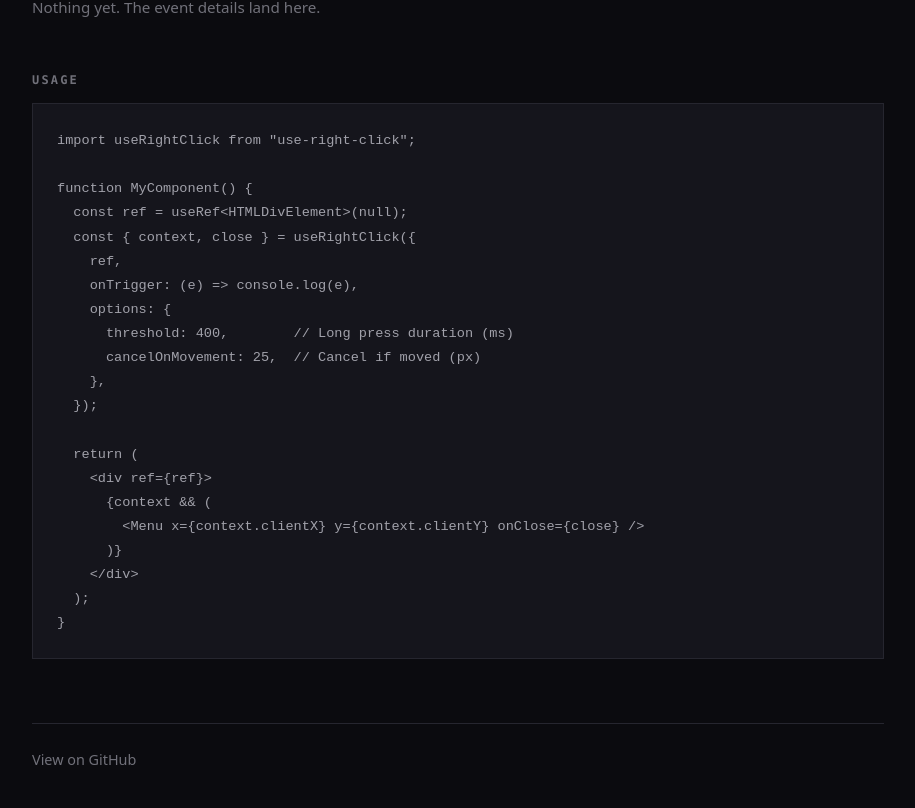
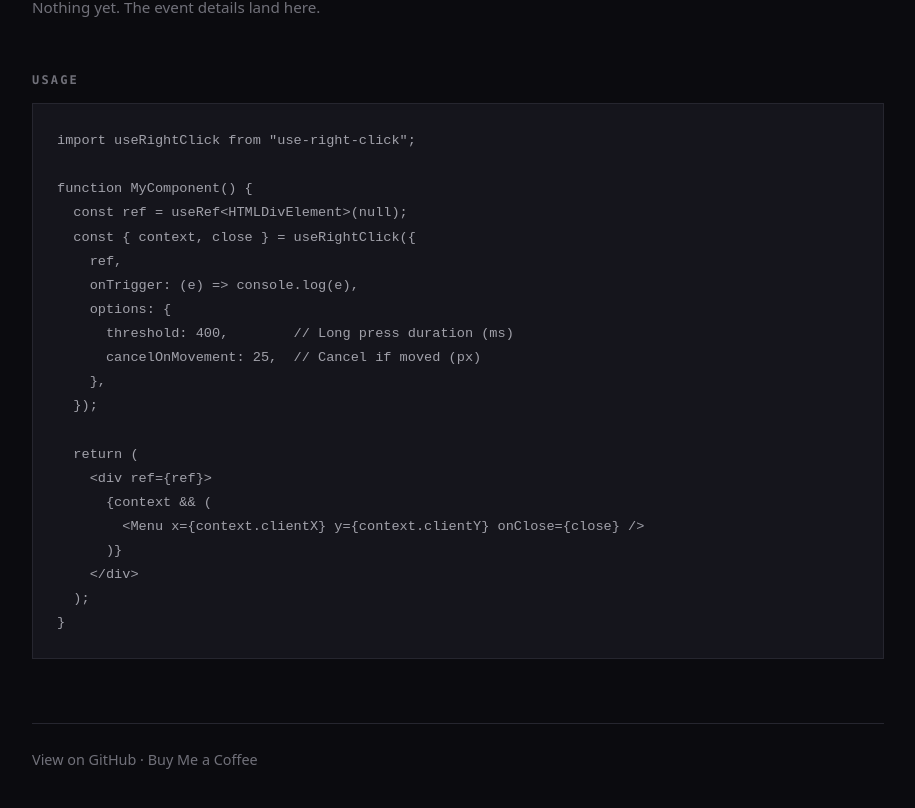
Before and after one commit to piro0919/use-right-click, a Next.js app: page / in a window 1280 px wide. Shown: the part 501-1309 px from the top of the page, without its empty margins (182-1097 px from the left). Built offline with nearby package versions, Linux system fonts and the light colour scheme.

Commit message:
feat: link buy me a coffee on the landing page

```diff
--- a/src/app/page.tsx
+++ b/src/app/page.tsx
@@ -103,6 +103,15 @@ function MyComponent() {
           >
             View on GitHub
           </a>
+          <span className={styles.footerLink}>{" · "}</span>
+          <a
+            className={styles.footerLink}
+            href="https://buymeacoffee.com/piro0919"
+            rel="noopener noreferrer"
+            target="_blank"
+          >
+            Buy Me a Coffee
+          </a>
         </footer>
       </div>
 
```
